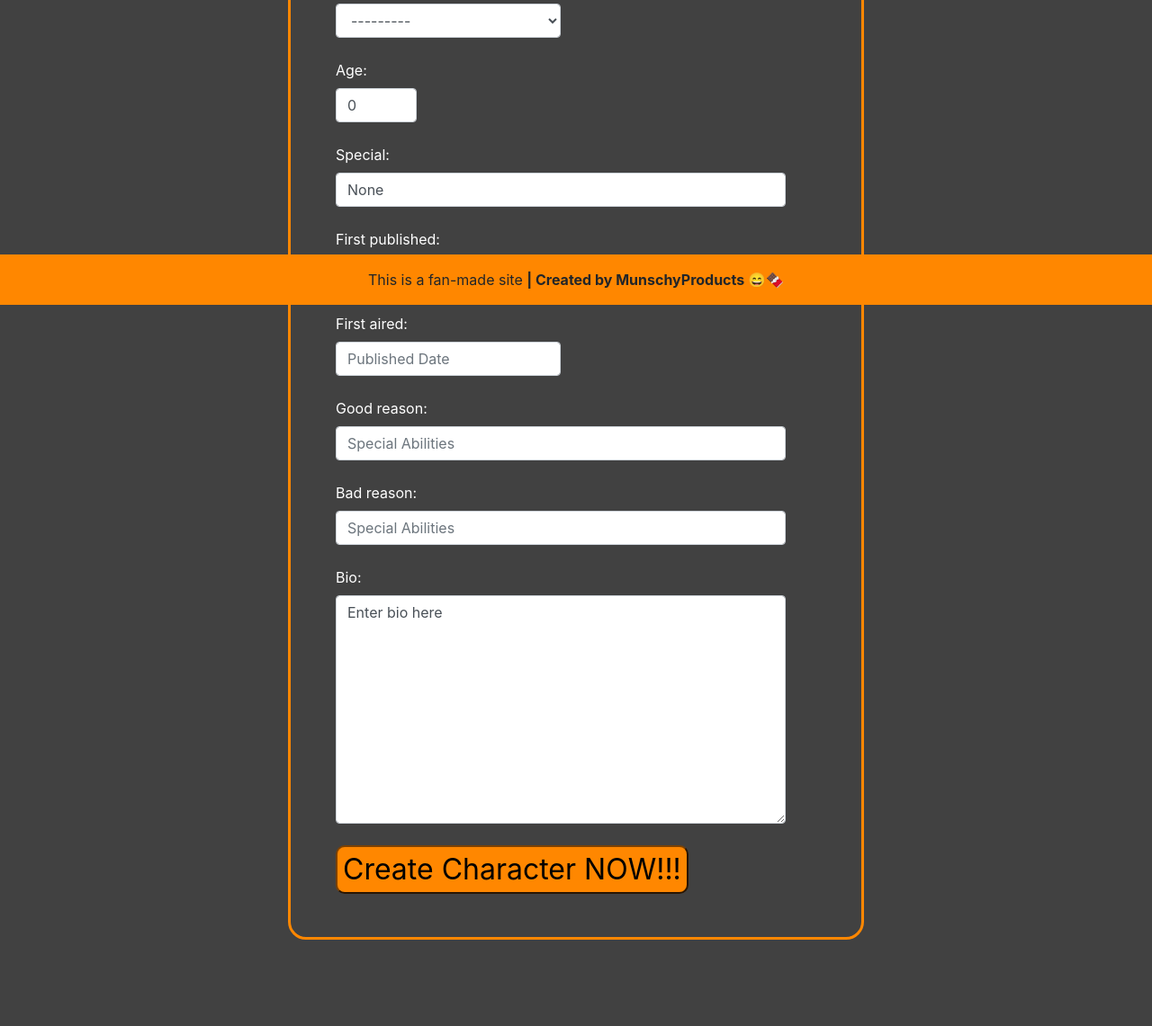
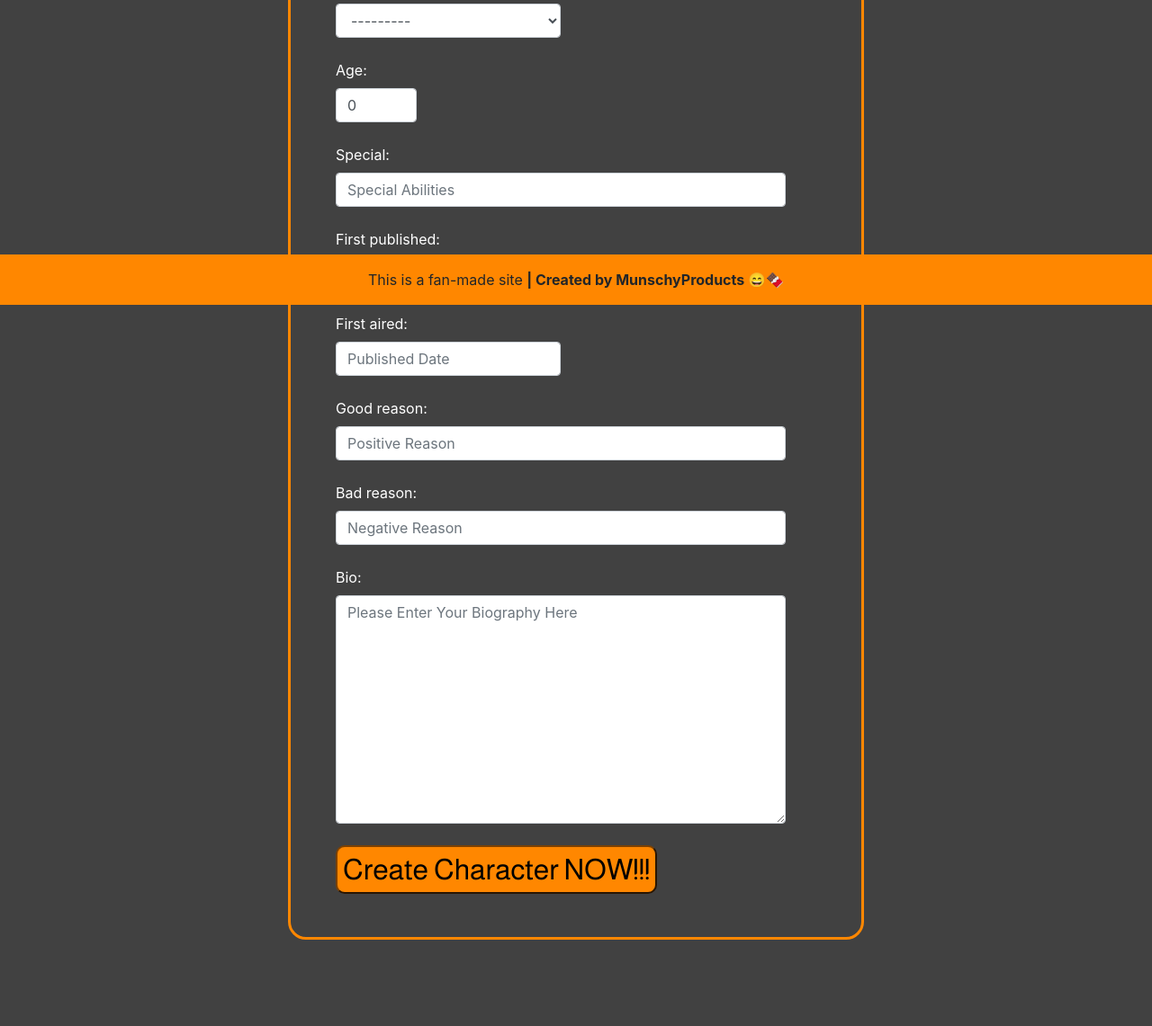
Before and after one commit to lukemunsch/anime-character-base, a Django app: page /create_character/ in a window 1280 px wide. Shown: the part 461-1602 px from the top of the page at 90% size. Run offline with Django 3.2, Linux system fonts and the light colour scheme; data that the repository does not hold is empty; some libraries are stand-ins or nearby versions.

Commit message:
add content changes for model and views to fix post issue

```diff
--- a/collection/forms.py
+++ b/collection/forms.py
@@ -48,16 +48,16 @@ class CreateCharacterForm(forms.ModelForm):
             'good_reason': TextInput(attrs={
                 'class': "form-control mb-4",
                 'style': 'max-width: 500px;',
-                'placeholder': 'Special Abilities'
+                'placeholder': 'Positive Reason'
                 }),
             'bad_reason': TextInput(attrs={
                 'class': "form-control mb-4",
                 'style': 'max-width: 500px;',
-                'placeholder': 'Special Abilities'
+                'placeholder': 'Negative Reason'
                 }),
             'bio': Textarea(attrs={
                 'class': "form-control mb-4",
                 'style': 'max-width: 500px;',
-                'placeholder': 'Special Abilities'
+                'placeholder': 'Please Enter Your Biography Here'
             }),
         }
--- a/collection/models.py
+++ b/collection/models.py
@@ -31,8 +31,8 @@ class Character(models.Model):
     first_published = models.DateField(blank=True)
     first_aired = models.DateField(blank=True)
     age = models.PositiveIntegerField(default=0)
-    bio = models.TextField(default="Enter bio here", max_length=4000)
-    special = models.CharField(default='None', max_length=200)
+    bio = models.TextField(default='', max_length=4000)
+    special = models.CharField(max_length=200)
     good_reason = models.CharField(default='', max_length=100)
     bad_reason = models.CharField(default='', max_length=100)
     created_on = models.DateTimeField(auto_now_add=True)
--- a/collection/urls.py
+++ b/collection/urls.py
@@ -5,6 +5,6 @@ from django.urls import path
 urlpatterns = [
     path('', views.CharacterList.as_view(), name='home'),
     path('series_list/', views.SeriesList.as_view(), name='series_list'),
-    path('create_character/', views.create_character, name='create_character'),
+    path('create_character/', views.create_char, name='create_character'),
     path('<slug:slug>', views.CharacterDetail.as_view(), name='character_detail'),
 ]
--- a/collection/views.py
+++ b/collection/views.py
@@ -6,13 +6,13 @@ from .models import Character, Series, Comment, Suggestion
 from .forms import CreateCharacterForm
 
 
-def create_character(request):
+def create_char(request):
     """processing our create character to render a view"""
     if request.method == "POST":
         char_form = CreateCharacterForm(request.POST)
         if char_form.is_valid():
             char_form.save()
-            return redirect('home')
+            return redirect('/')
     char_form = CreateCharacterForm()
     context = {
         'char_form': char_form
@@ -23,7 +23,7 @@ def create_character(request):
 class CharacterList(generic.ListView):
     """this is the display of our Character model"""
     model = Character
-    queryset = Character.objects.filter(status=1).order_by('-series_name')
+    queryset = Character.objects.filter(status=1).order_by('series_name')
     template_name = 'index.html'
     paginate_by = 8
 
--- a/templates/create_character.html
+++ b/templates/create_character.html
@@ -16,6 +16,7 @@
         </div>
     </div>
     <hr class="hr-orange" />
+
     <!-- form section -->
     <div class="row mb-5">
         <div class="col-md-6 offset-md-3 orange-form mb-5">
@@ -23,8 +24,13 @@
                 {% csrf_token %}
                 {{ char_form }}
                 <!-- submit button -->
-                <div class="mb-5 huge-text"><button type="submit" class="btn-primary">Create Character NOW!!!</button></div>
+                <div class="mb-5 huge-text">
+                    <p>
+                        <button type="submit" class="btn-primary">Create Character NOW!!!</button>
+                    </p>
+                </div>
             </form>
+
         </div>
     </div>
 </div>
```
Also changed, not shown: collection/migrations/0013_auto_20220209_2152.py (added), collection/migrations/0014_alter_character_bio.py (added).
